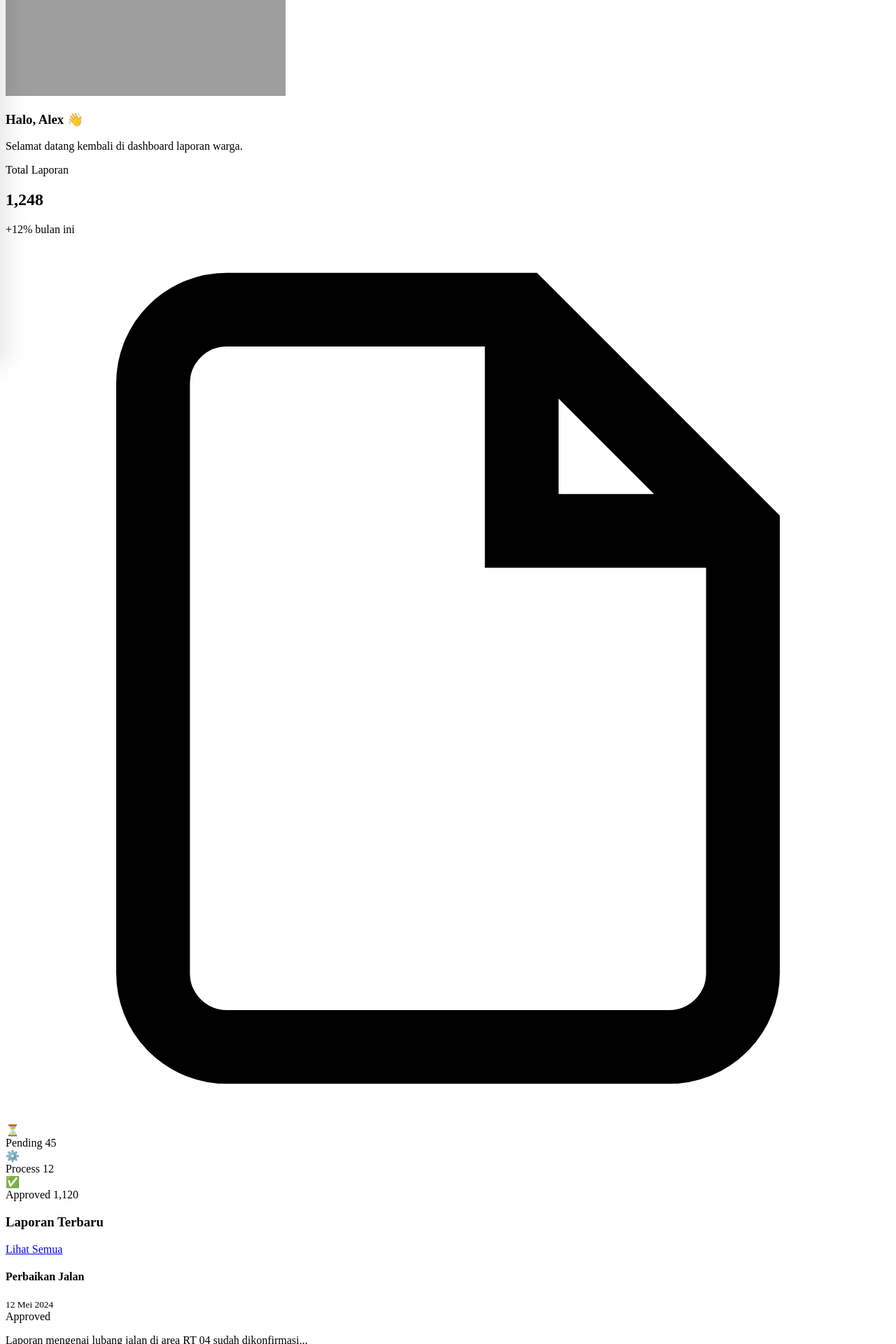
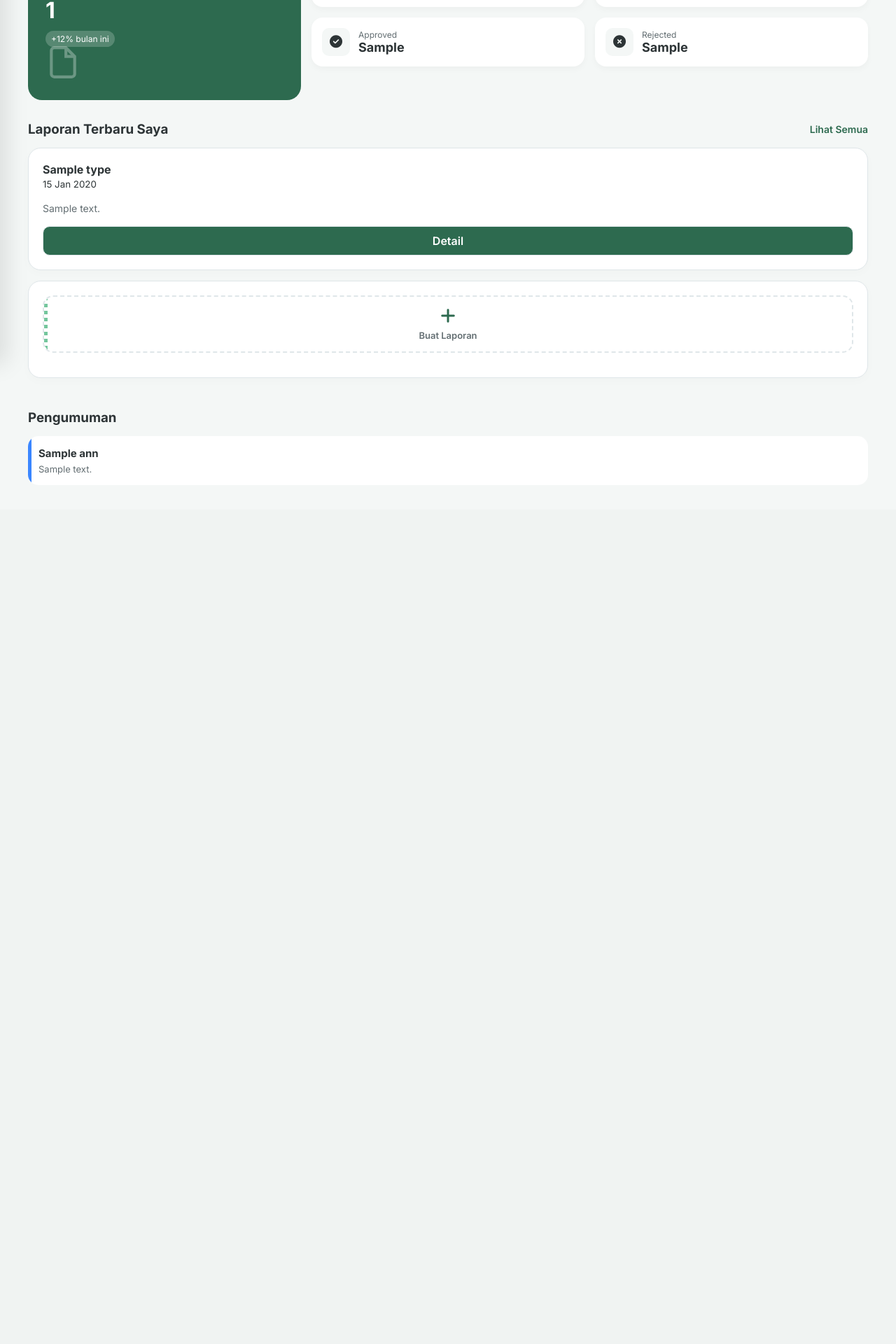
Before and after one commit to Xhyro-v/Desa-Kita, a FastAPI app: template templates/dashboard_user.html in a window 1280 px wide. Shown: the part 280-2200 px from the top of the page at 70% size. After the commit the page ends 973 px from the top, so only its background shows below. Run offline with FastAPI, Linux system fonts and the light colour scheme; the template is opened without the code that fills it: most values are stand-ins (such as "Sample title", 1, 10 or a date in 2020); grey boxes are pictures that could not be loaded.

Commit message:
Finishing admin dashboard and user

```diff
--- a/templates/dashboard_user.html
+++ b/templates/dashboard_user.html
@@ -1,13 +1,15 @@
-{% extends "base.html" %}
-{% block css %}
+{% extends "base.html" %} {% block css %}
 <title>DesaKita Dashboard</title>
-        <link rel="stylesheet" type="text/css" href="{{ url_for('static', path='css/dashboard.css') }}" />
+<link
+    rel="stylesheet"
+    type="text/css"
+    href="{{ url_for('static', path='css/dashboard_admin.css') }}"
+/>
 <link
     href="https://fonts.googleapis.com/css2?family=Inter:wght@400;500;600;700&display=swap"
     rel="stylesheet"
 />
-{% endblock %}
-{% block content %}
+{% endblock %} {% block content %}
 
 <div class="dashboard">
     <header class="topbar">
@@ -16,7 +18,7 @@
         </div>
         <div class="user-avatar">
             <img
-                        src="https://ui-avatars.com/api/?name=Alex+Gibson&background=2d6a4f&color=fff"
+                src="https://ui-avatars.com/api/?name={{username}}&background=2d6a4f&color=fff"
                 alt="User"
             />
         </div>
@@ -24,7 +26,7 @@
 
     <section class="greeting-section">
         <div class="greeting-text">
-                    <h3>Halo, Alex 👋</h3>
+            <h3>Halo, {{ username }} 👋</h3>
             <p>Selamat datang kembali di dashboard laporan warga.</p>
         </div>
     </section>
@@ -32,8 +34,8 @@
     <section class="stats-grid">
         <div class="stat-card primary">
             <div class="stat-info">
-                        <span class="label">Total Laporan</span>
-                        <h2 class="value">1,248</h2>
+                <span class="label">Total Laporan Saya</span>
+                <h2 class="value">{{ total_reports }}</h2>
                 <span class="trend">+12% bulan ini</span>
             </div>
             <div class="stat-icon-main">
@@ -52,26 +54,34 @@
         </div>
 
         <div class="stat-card-mini pending">
-                    <div class="mini-icon">⏳</div>
+            <div class="mini-icon"><i class="fa-regular fa-clock"></i></div>
             <div class="mini-data">
                 <span class="label">Pending</span>
-                        <span class="value">45</span>
+                <span class="value">{{ pending_reports }}</span>
             </div>
         </div>
 
         <div class="stat-card-mini process">
-                    <div class="mini-icon">⚙️</div>
+            <div class="mini-icon"><i class="fa-solid fa-spinner"></i></div>
             <div class="mini-data">
                 <span class="label">Process</span>
-                        <span class="value">12</span>
+                <span class="value">{{ processed_reports }}</span>
             </div>
         </div>
 
         <div class="stat-card-mini approved">
-                    <div class="mini-icon">✅</div>
+            <div class="mini-icon"><i class="fa-solid fa-circle-check"></i></div>
             <div class="mini-data">
                 <span class="label">Approved</span>
-                        <span class="value">1,120</span>
+                <span class="value">{{ approved_reports }}</span>
+            </div>
+        </div>
+
+        <div class="stat-card-mini rejected">
+            <div class="mini-icon"><i class="fa-solid fa-circle-xmark"></i></div>
+            <div class="mini-data">
+                <span class="label">Rejected</span>
+                <span class="value">{{ rejected_reports }}</span>
             </div>
         </div>
     </section>
@@ -79,66 +89,90 @@
     <div class="content-layout">
         <section class="recent-report">
             <div class="section-header">
-                        <h3>Laporan Terbaru</h3>
-                        <a href="#" class="see-all">Lihat Semua</a>
+                <h3>Laporan Terbaru Saya</h3>
+                <a href="/report/laporan-saya" class="see-all">Lihat Semua</a>
             </div>
 
+            {% for rep in latest_reports %}
+            {% if rep.status == "pending" or "process" %}
               <div class="report-card">
                   <div class="report-top">
                       <div class="report-info">
-                                <h4>Perbaikan Jalan</h4>
-                                <small>12 Mei 2024</small>
+                          <h4>{{ rep.type }}</h4>
+                          <small>{{ rep.created_at.strftime("%d %b %Y") }}</small>
                       </div>
-                            <span class="status approved">Approved</span>
+
+
+                      {% if rep.status == "pending" %}
+                          <span class="status pending">Pending</span>
+
+                      {% elif rep.status == "process" %}
+                          <span class="status process">Processed</span>
+
+                      {% endif %}
+            {% else %}
+              <div class="empty">Tidak ada laporan terbaru</div>
+            {% endif %}
+
                   </div>
                     <p class="description">
-                            Laporan mengenai lubang jalan di area RT 04 sudah
-                            dikonfirmasi...
+                        {% if rep.description|length > 30 %}
+                           {{ rep.description[:45] }}...
+                        {% else %}
+                          {{ rep.description }}
+                        {% endif %}
                     </p>
                   <div class="report-footer">
-                            <button class="btn-detail">Detail</button>
+                      <a class="btn-detail" href="/report/{{rep.id}}/inspect">
+                          Detail
+                      </a>
                   </div>
               </div>
+              <div class="report-card">
 
-                    <div class="report-card">
-                        <div class="report-top">
-                            <div class="report-info">
-                                <h4>Lampu Jalan Mati</h4>
-                                <small>11 Mei 2024</small>
+                <a href="report" class="announcement-card create-announcement">
+                    <div class="ann-accent dashed"></div>
+                    <div class="create-content">
+                        <i class="fa-solid fa-plus"></i>
+                        <span>Buat Laporan</span>
                     </div>
-                            <span class="status pending">Pending</span>
+                </a>
               </div>
-                        <p class="description">
-                            Sudah 3 hari lampu jalan depan pos ronda padam...
-                        </p>
-                        <div class="report-footer">
-                            <button class="btn-detail">Detail</button>
-                        </div>
-                    </div>
+        {% endfor %}
         </section>
 
         <aside class="announcement-section">
+          {% for ann in latest_announcements %}
             <div class="section-header">
                 <h3>Pengumuman</h3>
             </div>
 
             <div class="announcement-card">
+              {% if ann.priority == "penting" %}
                 <div class="ann-accent"></div>
-                        <h4>Kerja Bakti Desa</h4>
+                <h4>{{ ann.title }}</h4>
                 <p>
-                            Diharapkan kehadiran warga untuk kerja bakti minggu
-                            besok...
+                   {% if ann.content|length > 30 %}
+                      {{ ann.content[:45] }}...
+                   {% else %}
+                       {{ ann.content }}
+                   {% endif %}
                 </p>
+              {% else %}
+                <div class="ann-accent blue"></div>
+                <h4>{{ ann.title }}</h4>
+                <p>
+                   {% if ann.content|length > 30 %}
+                      {{ ann.content[:45] }}...
+                   {% else %}
+                       {{ ann.content }}
+                   {% endif %}
+                </p>
+              {% endif %}
             </div>
 
-                    <div class="announcement-card">
-                        <div class="ann-accent blue"></div>
-                        <h4>Vaksinasi Gratis</h4>
-                        <p>
-                            Puskesmas akan mengadakan vaksinasi booster tahap
-                            2...
-                        </p>
-                    </div>
+
+          {% endfor %}
         </aside>
     </div>
 </div>
```
Also changed, not shown: routers/dashboard.py (+72 -6 lines), templates/dashboard_admin.html (+13 -5 lines). Lines whose indentation alone changed are shown as unchanged.
